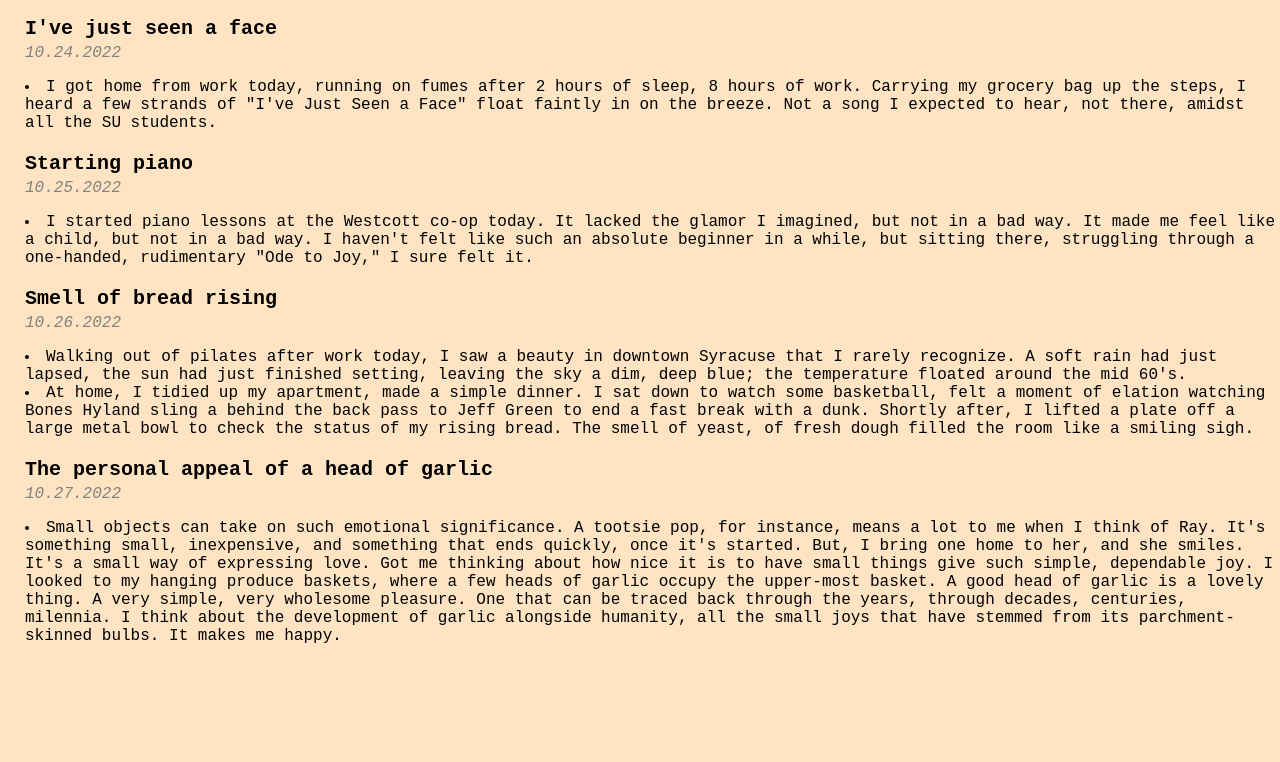
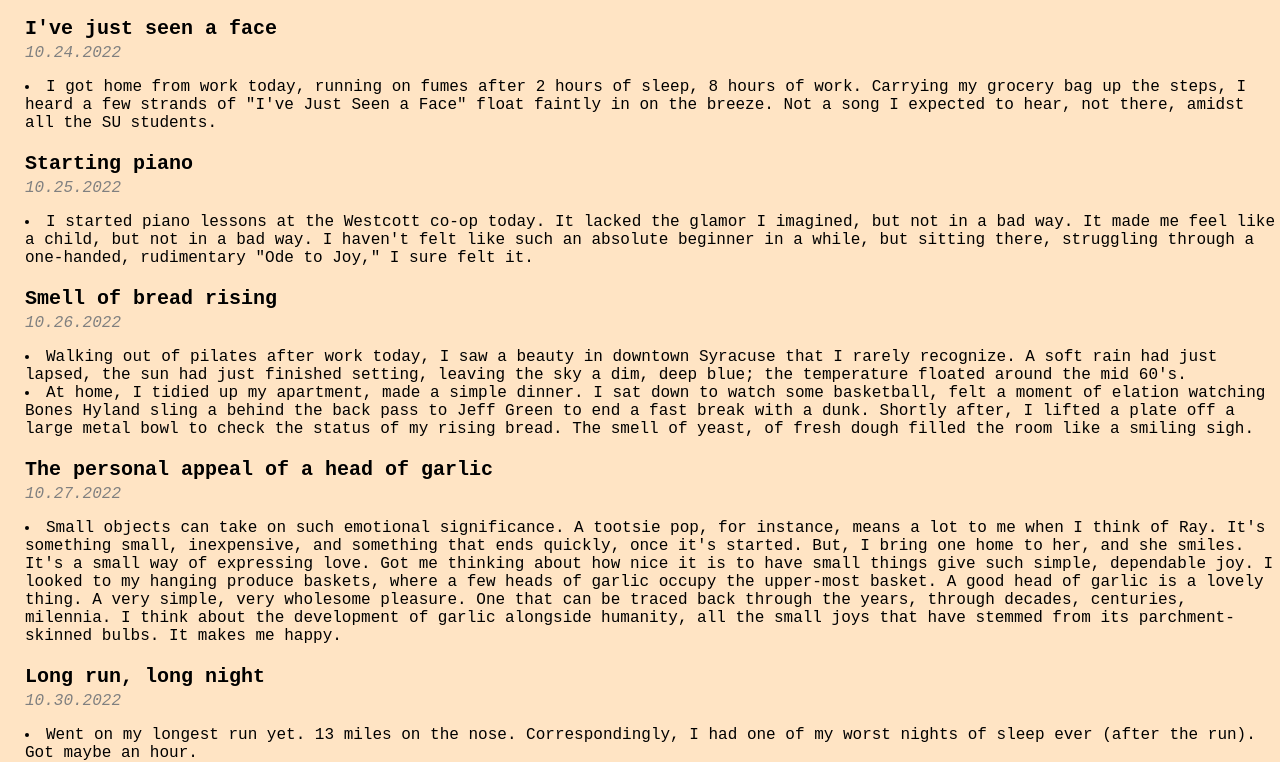
Before and after one commit to maahsnd/blog, a plain HTML site: page index.html in a window 1280 px wide. Shown: the part 407-1169 px from the top of the page. Before the commit the page ends 1052 px from the top, so only its background shows below. Drawn offline with Linux system fonts and the light colour scheme.

Commit message:
Add 10.30.22 entry

```diff
--- a/index.html
+++ b/index.html
@@ -55,6 +55,12 @@
     </li>
   </div>
 
+  <div class="entry">
+    <p class="entry-title">Long run, long night</p>
+    <p class="date">10.30.2022</p>
+    <li class="entry-text">Went on my longest run yet. 13 miles on the nose. Correspondingly, I had one of my worst nights of sleep ever (after the run). Got maybe an hour.
+    </li>
+  </div>
 
 </body>
 
```
